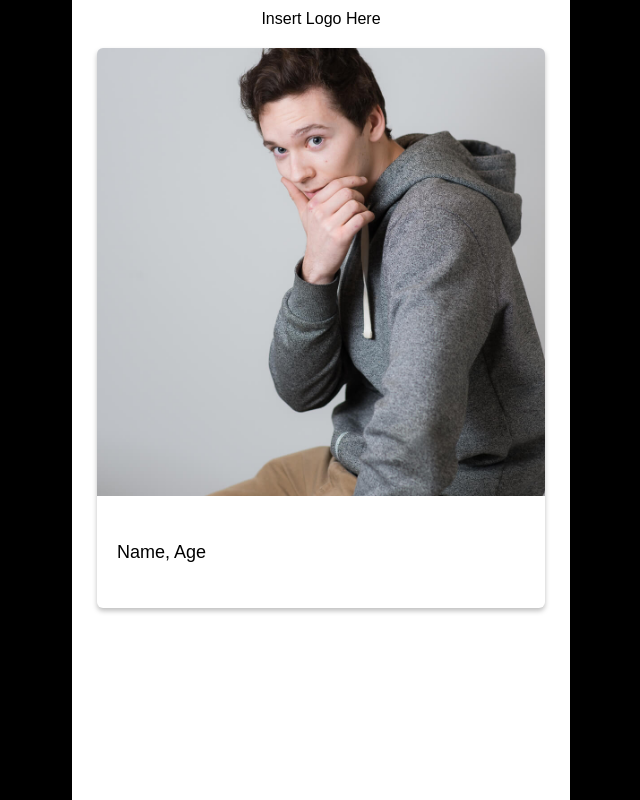
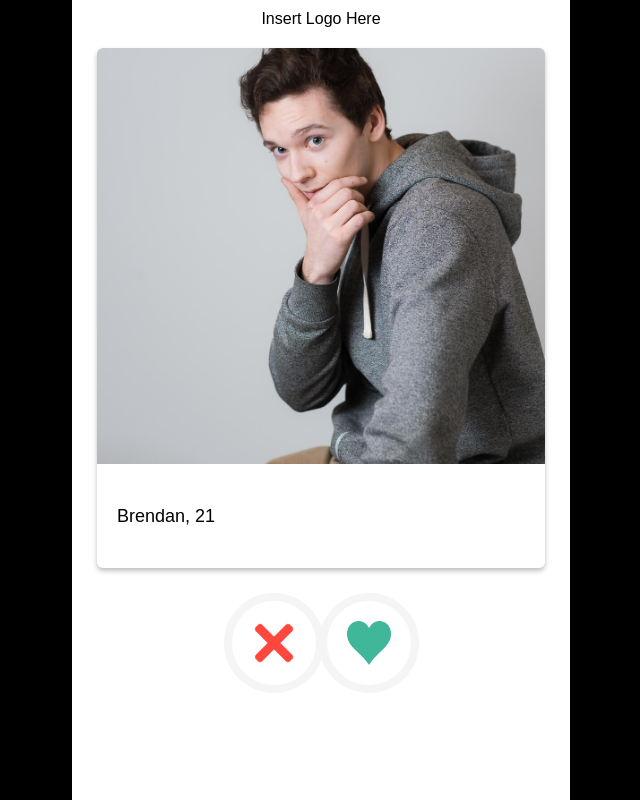
Before and after one commit to brendonion/Party-App, a React app in the folder app/: page / in a window 1280 px wide. Shown: the whole page, without its empty margins (319-959 px from the left). Built offline with nearby package versions, Linux system fonts and the light colour scheme.

Commit message:
Adds more assets and Yes or No buttons.

```diff
--- a/app/src/components/GameLoop.js
+++ b/app/src/components/GameLoop.js
@@ -3,6 +3,7 @@ import { ME_1, ME_2, ME_3 } from '@/constants/assets';
 
 import ProfileCard from './common/ProfileCard';
 import ItsAMatch from './common/ItsAMatch';
+import YesOrNo from './common/YesOrNo';
 
 class GameLoop extends Component {
 
@@ -12,8 +13,21 @@ class GameLoop extends Component {
     isMatched: false,
     deltaPosition: {
       x: 0,
-      y: 0
+      y: 0,
     },
+  }
+
+  handleYes = () => {
+    // TODO: Set "random" image
+    this.setState({
+      isMatched: true,
+      prevImage: this.state.currentImage,
+      currentImage: ME_2,
+      deltaPosition: {
+        x: 0,
+        y: 0,
+      },
+    });
   }
 
   handleMatchClose = () => this.setState({ isMatched: false });
@@ -77,6 +91,9 @@ class GameLoop extends Component {
             onClose={this.handleMatchClose}
           />
         }
+        <YesOrNo
+          onYes={this.handleYes}
+        />
       </div>
     );
   }
--- a/app/src/components/common/ProfileCard.js
+++ b/app/src/components/common/ProfileCard.js
@@ -14,7 +14,7 @@ class ProfileCard extends Component {
       >
         <div className="profile-card">
           <img className="profile-card__img" src={image} />
-          <p className="profile-card__info">Name, Age</p>
+          <p className="profile-card__info">Brendan, 21</p>
         </div>
       </Draggable>
     );
--- a/app/src/components/common/YesOrNo.js
+++ b/app/src/components/common/YesOrNo.js
@@ -0,0 +1,17 @@
+import React, { Component } from 'react';
+import { RED_X, GREEN_HEART } from '@/constants/assets';
+
+class YesOrNo extends Component {
+  render() {
+    const { onYes, onNo } = this.props;
+
+    return (
+      <footer className="yes-or-no">
+        <button onClick={onNo}><img src={RED_X} /></button>
+        <button onClick={onYes}><img src={GREEN_HEART} /></button>
+      </footer>
+    );
+  }
+}
+
+export default YesOrNo;
--- a/app/src/constants/assets.js
+++ b/app/src/constants/assets.js
@@ -2,3 +2,6 @@ export { default as ME_1 } from '@/assets/images/Me-1.jpg';
 export { default as ME_2 } from '@/assets/images/Me-2.jpg';
 export { default as ME_3 } from '@/assets/images/Me-3.jpg';
 export { default as YOU } from '@/assets/images/You.jpg';
+
+export { default as GREEN_HEART } from '@/assets/images/Green_Heart.png';
+export { default as RED_X } from '@/assets/images/Red_X.png';
--- a/app/src/styles/Common.scss
+++ b/app/src/styles/Common.scss
@@ -10,13 +10,14 @@
   position: relative;
   display: flex;
   flex-direction: column;
-  height: 70vh;
+  height: 65vh;
   width: 90%;
   margin: 10px auto;
   background: white;
   border-radius: 6px;
   box-shadow: 0px 3px 5px rgba(0, 0, 0, 0.25);
   animation: fadein linear 0.5s;
+  z-index: 100;
 
   &__img {
     width: 100%;
@@ -103,3 +104,30 @@
     }
   }
 }
+
+// YES OR NO
+.yes-or-no {
+  display: flex;
+  justify-content: center;
+  align-items: center;
+  margin-top: 25px;
+
+  button {
+    position: relative;
+    height: 100px;
+    width: 100px;
+    padding: 20px;
+    background: white;
+    border-radius: 50%;
+    border: 8px solid whitesmoke;
+
+    &:first-child {
+      margin-right: -5px;
+    }
+
+    img {
+      height: 100%;
+      width: 100%;
+    }
+  }
+}
--- a/app/src/styles/Game.scss
+++ b/app/src/styles/Game.scss
@@ -19,14 +19,5 @@
 
   &__loop {
     position: relative;
-
-    &__bounds {
-      position: absolute;
-      width: 200%;
-      left: -50%;
-      right: -50%;
-      height: 100%;
-      top: 0;
-    }
   }
 }
```
Also changed, not shown: app/src/assets/images/Green_Heart.png (added), app/src/assets/images/Red_X.png (added).
